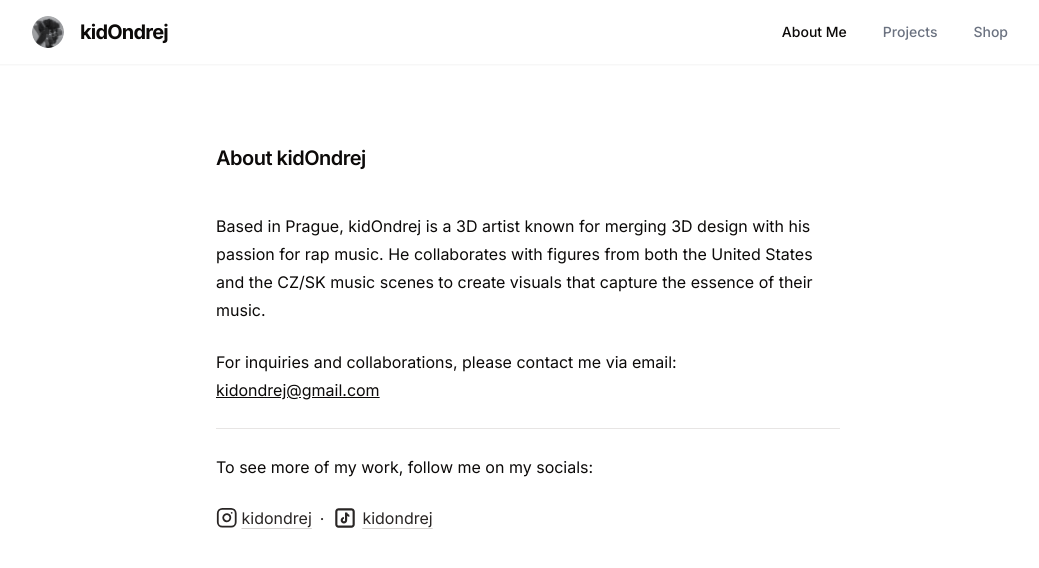
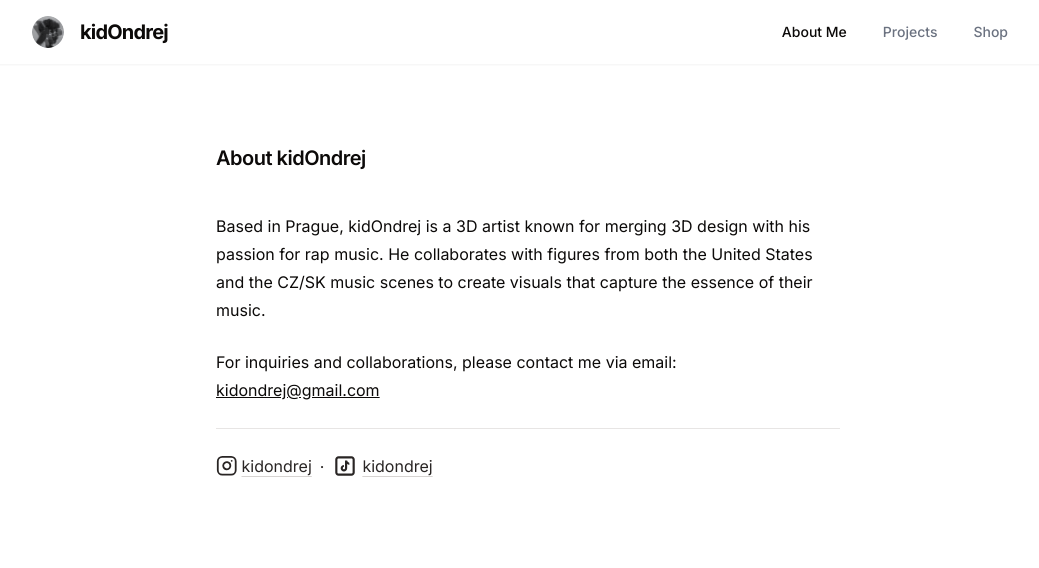
Before and after one commit to ericvalcik/kidondrej, a Next.js app: page /tabs/about-me in a window 1280 px wide. Shown: the top 568 px of the page, without its empty margins (112-1151 px from the left). Built offline with nearby package versions, Linux system fonts and the light colour scheme.

Commit message:
remove text about socials

```diff
--- a/src/app/tabs/about-me/page.tsx
+++ b/src/app/tabs/about-me/page.tsx
@@ -19,7 +19,6 @@ export default function Page() {
         </a>
       </P>
       <hr className="mt-6" />
-      <P>To see more of my work, follow me on my socials:</P>
       <div className="flex items-center gap-2 mt-6 text-stone-800 decoration-stone-300 underline-offset-4 flex-wrap">
         <a
           href="https://www.instagram.com/kidondrej/"
```
